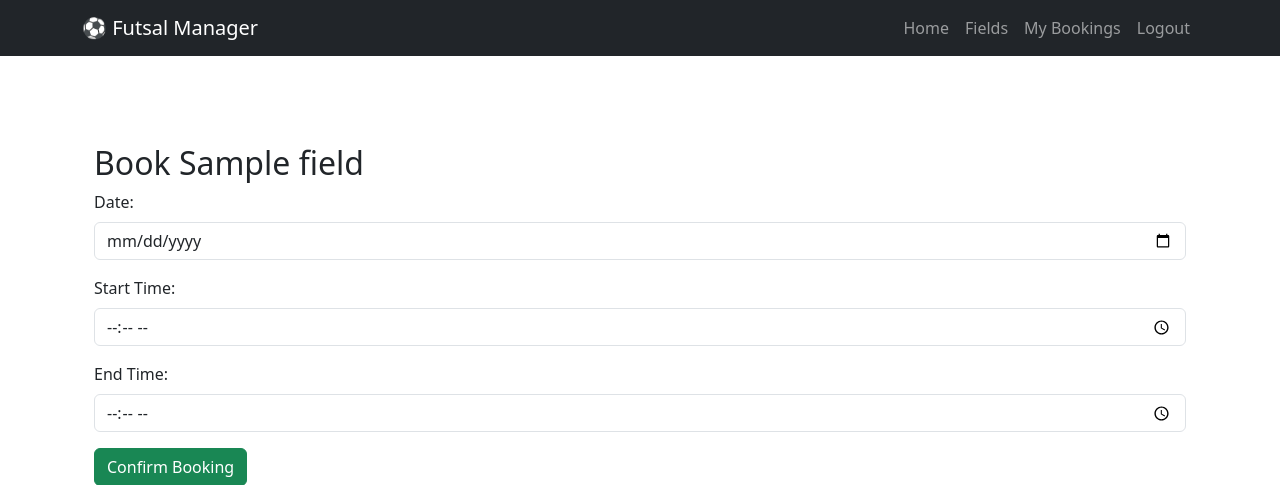
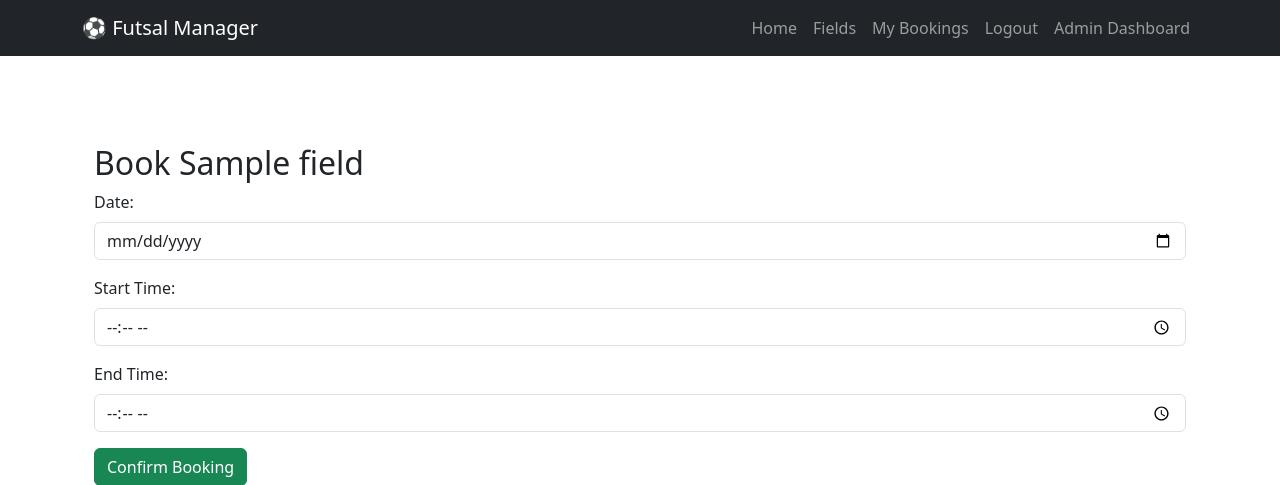
Before and after one commit to crestadev/futsal_management_system, a Django app: page /book/1/ in a window 1280 px wide. Shown: the top 485 px of the page. Run offline with Django 5.2, Linux system fonts and the light colour scheme; a user stored in the database is signed in; tables that the repository leaves empty hold one stand-in row (values such as "Sample post"); some libraries are stand-ins or nearby versions.

Commit message:
Added nav link in base

```diff
--- a/templates/base.html
+++ b/templates/base.html
@@ -43,6 +43,12 @@
             <a class="nav-link {% if url_name == 'register' %}active{% endif %}" href="{% url 'register' %}">Register</a>
           </li>
           {% endif %}
+          {% if user.is_staff %}
+          <li class="nav-item">
+            <a class="nav-link {% if url_name == 'admin_dashboard' %}active{% endif %}" href="{% url 'admin_dashboard' %}">Admin Dashboard</a>
+          </li>
+          {% endif %}
+
 
         </ul>
       </div>
```
